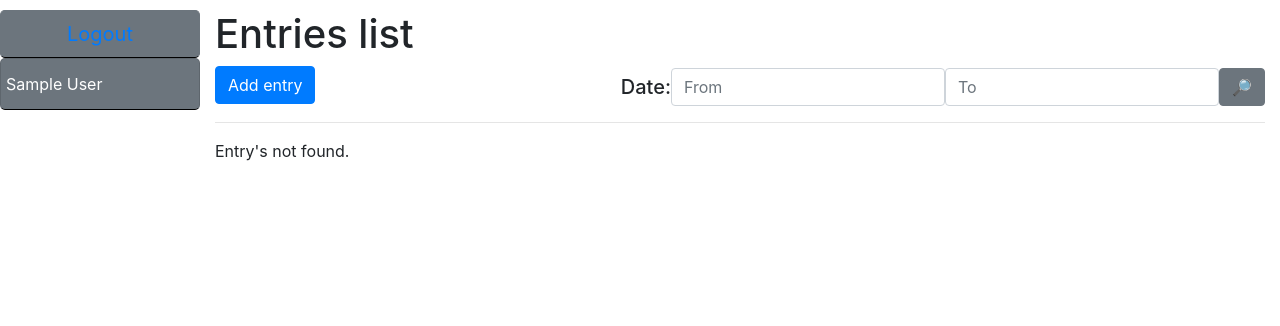
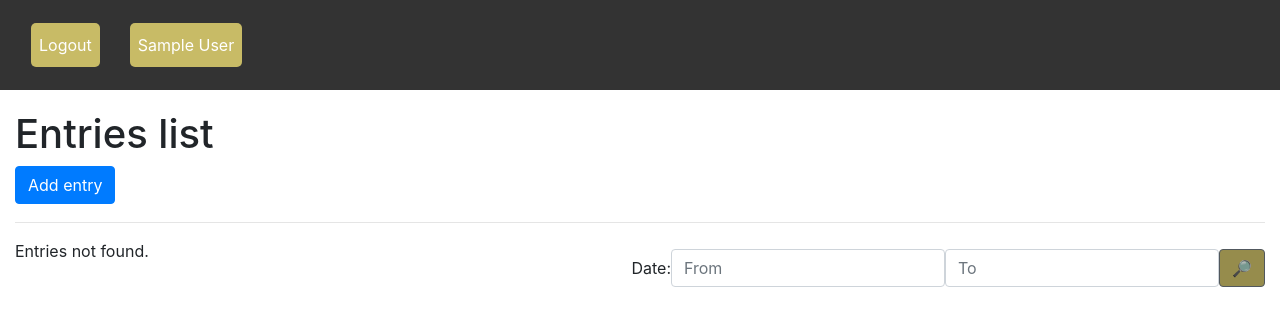
Before and after one commit to Flashmobber/keyUA, a Django app: page /entry/ in a window 1280 px wide. Shown: the top 326 px of the page. Run offline with Django 4.2, Linux system fonts and the light colour scheme; the visitor is signed in with stand-in values (Sample User, id 1); data that the repository does not hold is empty; some libraries are stand-ins or nearby versions.

Commit message:
Third day

```diff
--- a/keyUA_task/views.py
+++ b/keyUA_task/views.py
@@ -82,8 +82,16 @@ class EntryCreateView(LoginRequiredMixin, generic.CreateView):
               ]
     success_url = reverse_lazy("keyUA_task:entry-list")
 
+    def get_context_data(self, **kwargs):
+        if self.request.user.is_superuser:
+            self.fields.append("user")
+        elif "user" in self.fields:
+            self.fields.remove("user")
+        return super().get_context_data(**kwargs)
+
     def form_valid(self, form):
-        form.instance.user = self.request.user
+        if not self.request.user.is_superuser:
+            form.instance.user = self.request.user
         return super().form_valid(form)
 
 
@@ -96,10 +104,15 @@ class EntryUpdateView(LoginRequiredMixin, UserPassesTestMixin,
               "duration",
               ]
     success_url = reverse_lazy("keyUA:entry-list")
-    template_name = "keyUA_task/entry_list.html"
+
+    # template_name = "keyUA_task/entry_form.html"
 
     def test_func(self):
-        if self.request.user == self.get_object().user:
+        if self.request.user.is_superuser:
+            self.fields.append("user")
+        elif "user" in self.fields:
+            self.fields.remove("user")
+        if self.request.user == self.get_object().user or self.request.user.is_superuser:
             return True
         return False
 
--- a/static/css/styles.css
+++ b/static/css/styles.css
@@ -1,9 +1,21 @@
+
+
 body {
-    margin-top: 0;
+    margin-top: 100px; /* Add a top margin to avoid content overlay */
+}
+
+.navbar {
+    overflow: hidden;
+    background-color: #333;
+    position: fixed; /* Set the navbar to fixed position */
+    top: 0; /* Position the navbar at the top of the page */
+    width: 100%; /* Full width */
 }
 
 .nav-link {
     color: white;
+    margin: 15px;
+    padding: 10px;
 }
 
 .nav-link:hover {
@@ -12,17 +24,16 @@ body {
 }
 
 .nav-item {
-    padding: 0;
-    background-color: #6c757d;
+    background-color: #C8BB66;
     border-radius: 5px !important;
-    border-bottom-color: black;
 }
 
 .nav-item:hover {
-    background-color: #6c757d;
-    filter: brightness(90%);
+    background-color: #C8BB66;
+    filter: brightness(75%);
 }
 
-.nav-link {
-    margin: 5px;
+.btn-secondary {
+    background-color: #C8BB66;
+    filter: brightness(75%);
 }
--- a/templates/base.html
+++ b/templates/base.html
@@ -15,14 +15,13 @@
 </head>
 
 <body>
+<div class="top">
+    {% block sidebar %}
+        {% include "includes/sidebar.html" %}
+    {% endblock %}
+</div>
 <div class="container-fluid">
     <div class="row">
-        <div class="top" style="min-width: 200px; max-width: 200px">
-
-            {% block sidebar %}
-                {% include "includes/sidebar.html" %}
-            {% endblock %}
-        </div>
         <div class="col" style="align-self: center;">
 
             {% block content %}{% endblock %}
--- a/templates/includes/sidebar.html
+++ b/templates/includes/sidebar.html
@@ -1,18 +1,17 @@
-<div class="navbar-collapse" id="navbar">
-    <ul class="navbar-nav">
-        {% if user.is_authenticated %}
-            <button style="margin-top: 10px; border-bottom-color: black;" type="button"
-                    class="btn btn-secondary btn-lg btn-block">
-                <a class="btn-link" href="{% url 'logout' %}?next={{ request.path }}">Logout</a>
-            </button>
-            <li class="list-group-item list-group-item-action nav-item">
+<nav class="navbar navbar-expand-lg sticky-top">
+    <div class="collapse navbar-collapse">
+        <ul class="navbar-nav">
+            {% if user.is_authenticated %}
+                <a class="nav-item nav-link"
+                   href="{% url 'logout' %}?next={{ request.path }}">Logout
+                </a>
                 {% if user.first_name %}
-                    <a class="nav-link"
+                    <a class="nav-item nav-link"
                        href="{{ user.get_absolute_url }}">{{ user.first_name }} {{ user.last_name }}</a>
                 {% else %}
-                    <a class="nav-link" href="{{ user.get_absolute_url }}">{{ user.get_username }}</a>
+                    <a class="nav-item nav-link" href="{{ user.get_absolute_url }}">{{ user.get_username }}</a>
                 {% endif %}
-            </li>
-        {% endif %}
-    </ul>
-</div>
+            {% endif %}
+        </ul>
+    </div>
+</nav>
--- a/templates/keyUA_task/entry_list.html
+++ b/templates/keyUA_task/entry_list.html
@@ -4,18 +4,16 @@
 {% block content %}
     <h1 style="margin-top: 10px;">
         <span>Entries list<br>
-            <a class="btn btn-primary" type="button" href="{% url 'keyUA:entry-add' %}">
+            <a class="btn btn-primary my_btn" type="button" href="{% url 'keyUA:entry-add' %}">
                 Add entry
             </a>
         </span>
-        <span class="h5">
-            <form style="margin-top: 10px; float: right;" action="" method="GET" class="form-inline">
-                {{ date_filter|crispy }}
-                <input class="btn btn-secondary form-inline" type="submit" value="🔎">
-            </form>
-        </span>
     </h1>
     <hr>
+    <form style="margin-top: 10px; float: right;" method="GET" class="form-inline">
+        {{ date_filter|crispy }}
+        <input class="btn btn-secondary form-inline" type="submit" value="🔎">
+    </form>
     {% if entry_list %}
         <table class="table table-striped table-sm">
             <thead class="thead-dark">
@@ -62,6 +60,6 @@
             {% endfor %}
         </table>
     {% else %}
-        <p>Entry's not found.</p>
+        <p>Entries not found.</p>
     {% endif %}
 {% endblock %}
```
Also changed, not shown: keyUA/settings.py (+15 -5 lines), 2 other files.
